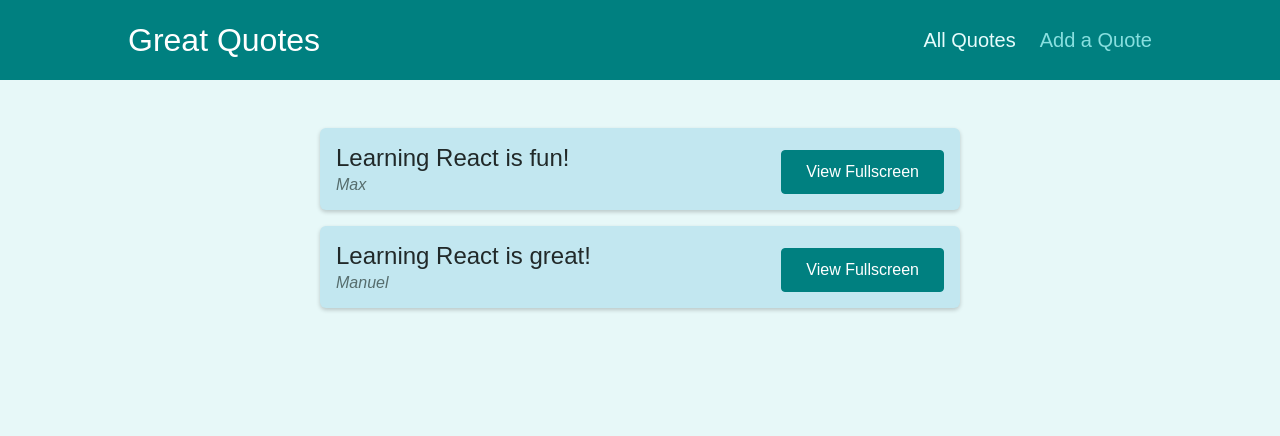
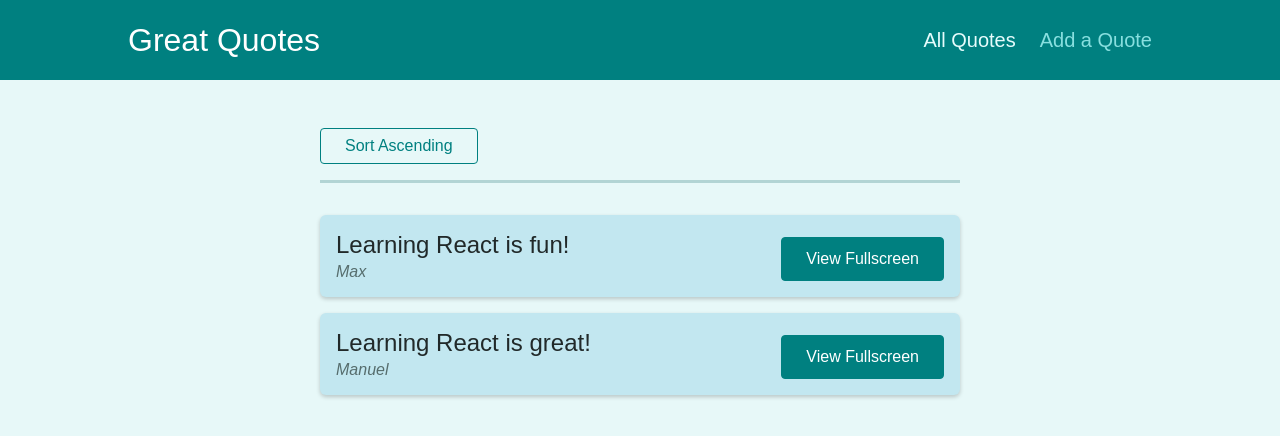
Before and after one commit to hafsasaleem27/react-router-quotes, a React (Create React App) app: page /quotes in a window 1280 px wide. Shown: the top 436 px of the page. Built offline with nearby package versions, Linux system fonts and the light colour scheme.

Commit message:
placed sort ascending button which appends query params upon click

```diff
--- a/src/components/quotes/QuoteList.js
+++ b/src/components/quotes/QuoteList.js
@@ -1,11 +1,23 @@
-import { Fragment } from 'react';
+import { Fragment } from "react";
+import { useHistory } from "react-router-dom";
 
-import QuoteItem from './QuoteItem';
-import classes from './QuoteList.module.css';
+import QuoteItem from "./QuoteItem";
+import classes from "./QuoteList.module.css";
 
 const QuoteList = (props) => {
+  const history = useHistory();
+
+  const sortingChangeHandler = () => {
+    history.push('/quotes?sort=asc');
+  };
+
   return (
     <Fragment>
+      <div className={classes.sorting}>
+        <button onClick={sortingChangeHandler}>
+          Sort Ascending
+        </button>
+      </div>
       <ul className={classes.list}>
         {props.quotes.map((quote) => (
           <QuoteItem
```
Also changed, not shown: 1 other file (tests, documents, lock files or other folders).
